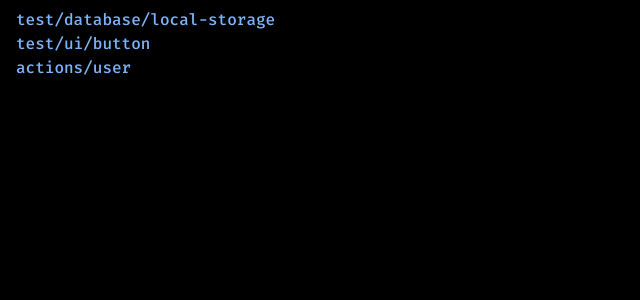
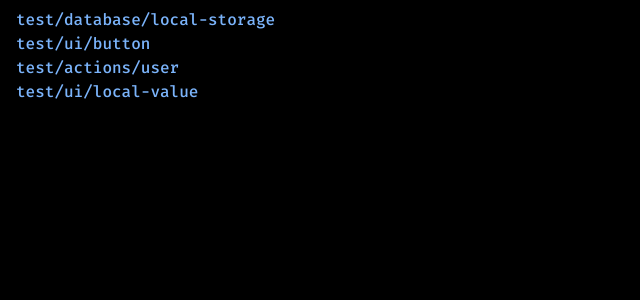
Before and after one commit to elbasel/aphro-ui, a Next.js app: page /test in a window 1280 px wide. Shown: the top 300 px of the page, without its empty margins (0-640 px from the left). Built offline with nearby package versions, Linux system fonts and the light colour scheme.

Commit message:
Add LocalValue.tsx

```diff
--- a/app/database/local-storage/types.ts
+++ b/app/database/local-storage/types.ts
@@ -1 +1 @@
-export type LocalStorageKey = "defaultKey" | "user" | "testKey";
+export type LocalStorageKey = "defaultKey" | "user" | "testKey" | "globalState";
--- a/app/layout.tsx
+++ b/app/layout.tsx
@@ -1,5 +1,6 @@
 import "./globals.css";
 import { Fira_Mono } from "next/font/google";
+import { LocalStorageProvider } from "./ui/local-value/LocalStorageProvider";
 
 const fira = Fira_Mono({ subsets: ["latin"], weight: "500" });
 
@@ -12,7 +13,9 @@ const RootLayout = ({ children }: { children: React.ReactNode }) => {
   return (
     <html lang="en">
       <body className={fira.className}>
-        <main>{children}</main>
+        <main>
+          <LocalStorageProvider>{children}</LocalStorageProvider>
+        </main>
       </body>
     </html>
   );
--- a/app/test/paths.ts
+++ b/app/test/paths.ts
@@ -1,2 +1,7 @@
-const paths = ["test/database/local-storage", "test/ui/button", "actions/user"];
+const paths = [
+  "test/database/local-storage",
+  "test/ui/button",
+  "test/actions/user",
+  "test/ui/local-value",
+];
 export default paths;
--- /dev/null
+++ b/app/test/ui/local-value/page.tsx
@@ -0,0 +1,13 @@
+import { LocalValue } from "@/app/ui/local-value/LocalValue";
+
+interface Props {}
+
+const TestLocalValue = ({}: Props) => {
+  return (
+    <>
+      <LocalValue itemKey="testKey" />
+    </>
+  );
+};
+
+export default TestLocalValue;
--- /dev/null
+++ b/app/ui/local-value/LocalStorageProvider.tsx
@@ -0,0 +1,39 @@
+"use client";
+
+import { getLocalValue } from "@/app/database/local-storage/getLocalValue";
+import { setLocalValue } from "@/app/database/local-storage/setLocalValue";
+import { LocalStorageKey } from "@/app/database/local-storage/types";
+import {
+  Dispatch,
+  SetStateAction,
+  createContext,
+  useEffect,
+  useState,
+} from "react";
+
+export const LocalStorageContext = createContext<[{}, any]>([{}, () => {}]);
+
+interface Props {
+  children?: React.ReactNode;
+}
+export const LocalStorageProvider = ({ children }: Props) => {
+  const [allValues, setAllValues] = useState({});
+
+  const setValue = (key: LocalStorageKey, value: any) => {
+    const newGlobalSTate = { ...allValues, [key]: value };
+    setAllValues(newGlobalSTate);
+    setLocalValue("globalState", newGlobalSTate);
+  };
+
+  useEffect(() => {
+    const storedGlobalState = getLocalValue<{}>("globalState");
+    if (storedGlobalState) setAllValues(storedGlobalState);
+    if (!storedGlobalState) setLocalValue("globalState", {});
+  }, []);
+
+  return (
+    <LocalStorageContext.Provider value={[allValues, setValue]}>
+      {children}
+    </LocalStorageContext.Provider>
+  );
+};
--- /dev/null
+++ b/app/ui/local-value/LocalValue.tsx
@@ -0,0 +1,21 @@
+"use client";
+
+import { type LocalStorageKey } from "@/app/database/local-storage/types";
+import { useContext } from "react";
+import { LocalStorageContext } from "./LocalStorageProvider";
+
+interface Props {
+  itemKey: LocalStorageKey;
+}
+
+export const LocalValue = ({ itemKey }: Props) => {
+  const [allValues, setValue] = useContext(LocalStorageContext);
+  const key = itemKey as keyof typeof allValues;
+
+  return (
+    <>
+      {allValues[key]}
+      <button onClick={() => setValue(key, "100")}>Set to 100</button>
+    </>
+  );
+};
```
